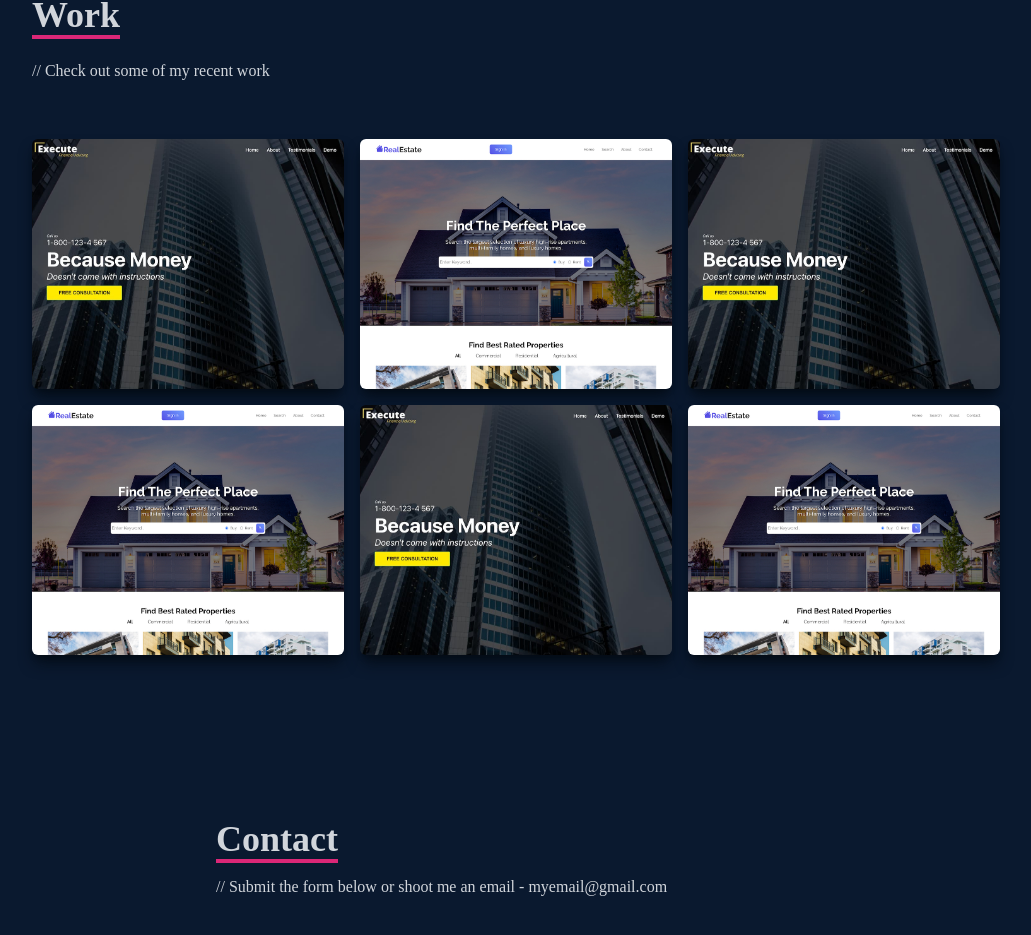
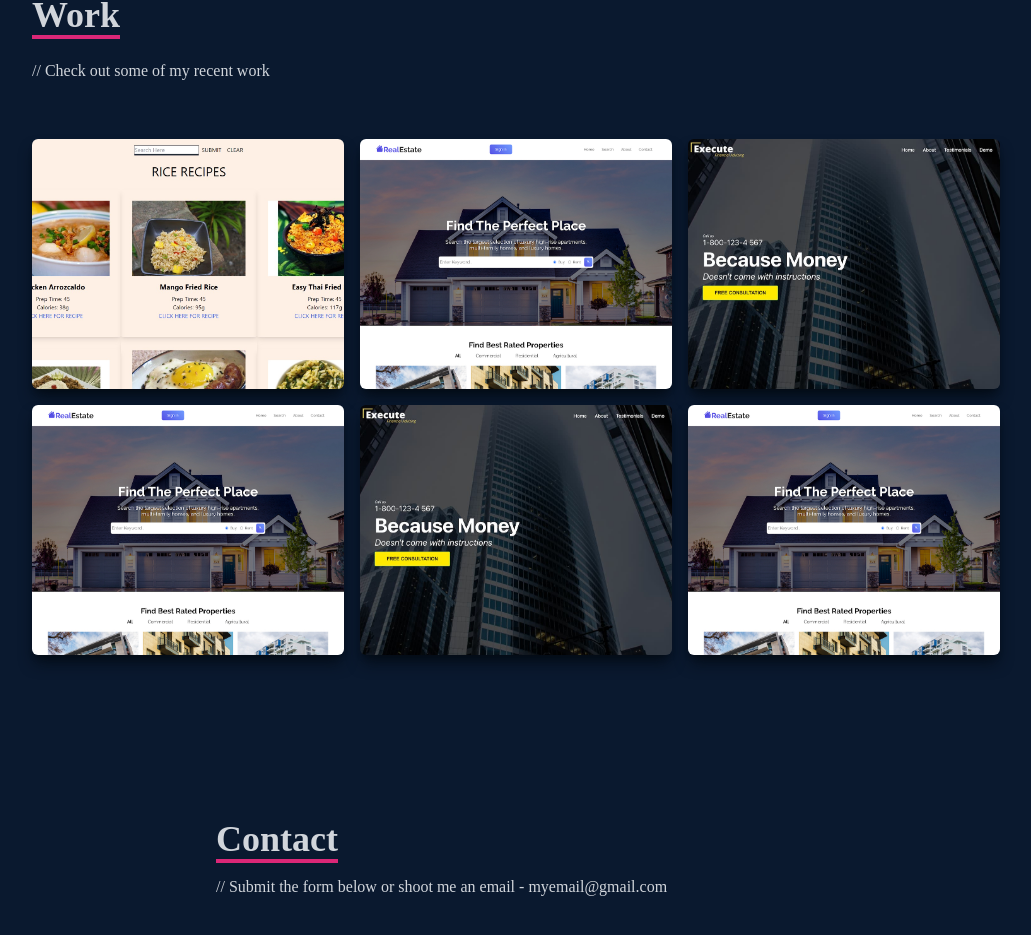
Before and after one commit to Tesvin/portfolio-website, a React (Create React App) app: page / in a window 1280 px wide. Shown: the part 2475-3410 px from the top of the page, without its empty margins (124-1155 px from the left). Built offline with nearby package versions, Linux system fonts and the light colour scheme.

Commit message:
portfolio app

```diff
--- a/src/components/Work.jsx
+++ b/src/components/Work.jsx
@@ -1,7 +1,7 @@
 import React from 'react'
 import WorkImg from '../assets/projects/workImg.jpeg'
 import realEstate from '../assets/projects/realestate.jpg'
-
+import foodapp from '../assets/projects/food-app.jpg'
 
 const Work = () => {
   return (
@@ -18,16 +18,16 @@ const Work = () => {
 
                 {/* Grid Item */}
                 <div
-                    style={{backgroundImage: `url(${WorkImg})`}}
+                    style={{backgroundImage: `url(${foodapp})`}}
                     className='shadow-lg shadow-[#040c16] group container rounded-md flex justify-center items-center mx-auto content-div'>
 
                     {/* Hover Effects */}
                     <div className='opacity-0 group-hover:opacity-80'>
                         <span className='text-2xl font-bold text-white tracking-wider'>
-                            React JS Application
+                            Recipe App
                         </span>
                         <div className='pt-8 text-center'>
-                            <a href='/'>
+                            <a target='_blank' href='https://find-a-recipe-app.netlify.app/'>
                                 <button className='text-center rounded-lg px-4 py-3 m-2 bg-white text-gray-700 font-bold text-lg'>Demo</button>
                             </a>
                             <a href='/'>
```
Also changed, not shown: src/assets/projects/food-app.jpg (added).
